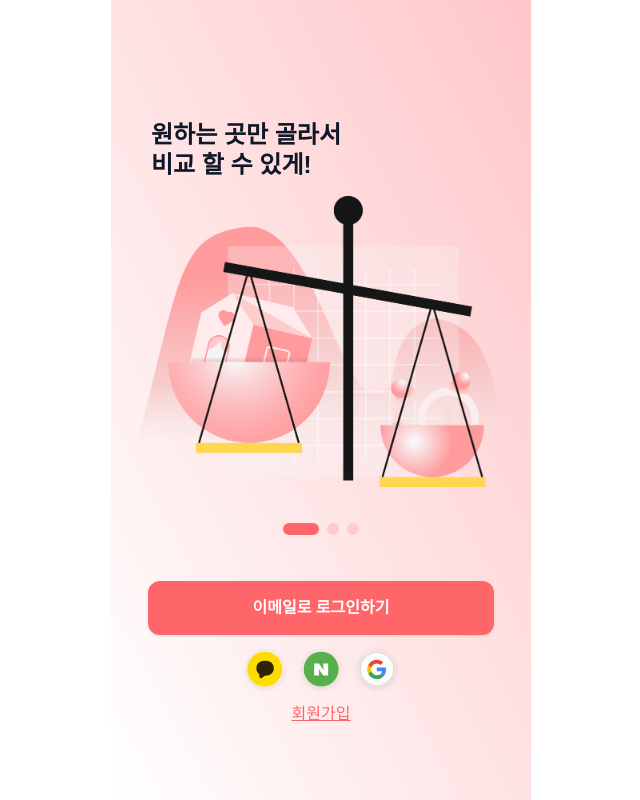
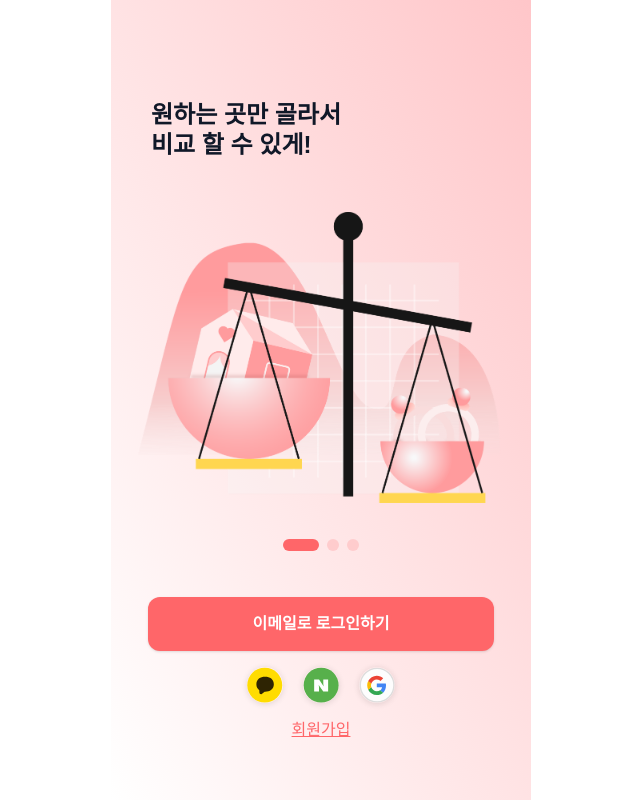
Before and after one commit to 9oormthon-univ/2025_SEASONTHON_TEAM_29_FE, a Next.js app: page / in a window 1280 px wide. Shown: the whole page, without its empty margins (319-959 px from the left). Built offline with nearby package versions, Linux system fonts and the light colour scheme; no server answers.

Commit message:
design : 온보딩 디자인 수정

```diff
--- a/src/app/WelcomeClient.tsx
+++ b/src/app/WelcomeClient.tsx
@@ -22,7 +22,7 @@ export default function WelcomeClient() {
       />
 
       {/* 콘텐츠 */}
-      <div className="relative z-10 flex flex-col flex-1 pt-22">
+      <div className="relative z-10 flex flex-col flex-1 pt-17">
         <div className="touch-pan-y">
           <OnboardingSlider />
         </div>
--- a/src/components/onboarding/OnboardingSlider.tsx
+++ b/src/components/onboarding/OnboardingSlider.tsx
@@ -45,7 +45,7 @@ export default function OnboardingSlider() {
             {/* ← 페이지 좌우 스크롤 완화 */}
             {slides.map((s, i) => (
               <section key={i} className="min-w-0 flex-[0_0_100%]">
-                <div className="mt-8">
+                <div className="mt-8 mb-13">
                   <h2 className="whitespace-pre-line pl-10 text-left text-[24px] font-bold leading-tight text-gray-900">
                     {s.title}
                   </h2>
```
